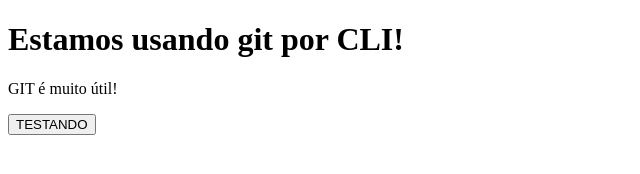
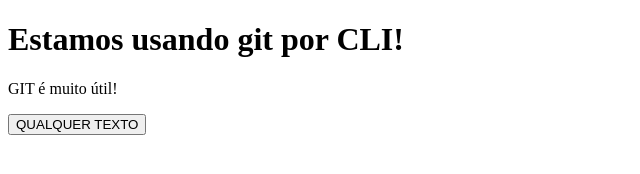
Before and after one commit to joaovictormo/techdive_s3a4, a plain HTML site: page index.html in a window 1280 px wide. Shown: the whole page, without its empty margins (0-640 px from the left). Drawn offline with Linux system fonts and the light colour scheme.

Commit message:
Alterei o nome do botão
Change-Id: Id7fee69c8c8ed3066669e32c21913efdfa0bbc16

```diff
--- a/index.html
+++ b/index.html
@@ -10,6 +10,6 @@
     <h1>Estamos usando git por CLI!</h1>
     <p>GIT é muito útil!</p>
 
-    <button>TESTANDO</button>
+    <button>QUALQUER TEXTO</button>
 </body>
 </html>
```
